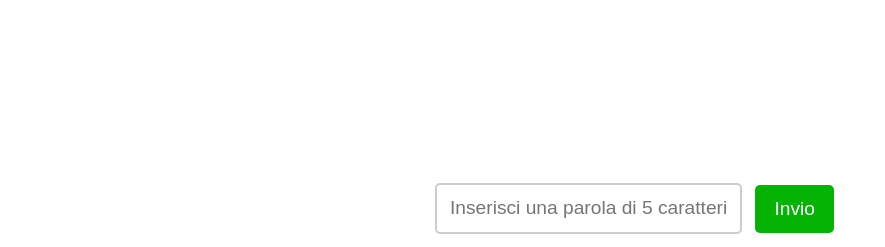
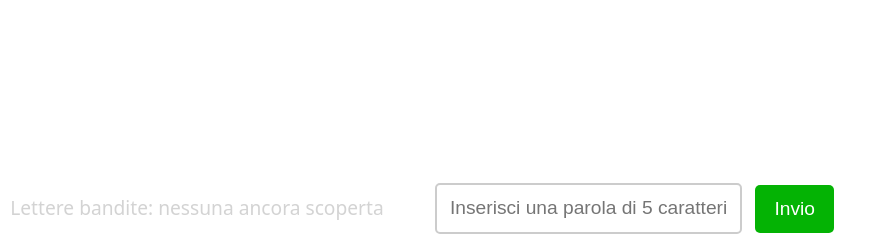
Before and after one commit to ulviSamuel/Wordle, a PHP site: page / in a window 1280 px wide. Shown: the part 553-800 px from the top of the page, without its empty margins (0-885 px from the left). Run offline with PHP 8.4, Linux system fonts and the light colour scheme.

Commit message:
Qualcosa va lettere ban

```diff
--- a/css/index_style.css
+++ b/css/index_style.css
@@ -9,6 +9,15 @@ body
     background-color: #ffff006b;
     padding: 1vw;
     margin-bottom: 1vw;
+}
+
+#lettereBandite
+{
+    position: fixed;
+    bottom: 2vw;
+    left: 0.8vw;
+    font-size: 1.5vw;
+    color: #80808059;
 }
 
 .letteraVerde
@@ -32,6 +41,7 @@ body
     text-align: center;
     line-height: 1.9vw;
     line-height: 0.4;
+    border-radius: 5px;
 }
 
 
--- a/index.php
+++ b/index.php
@@ -14,6 +14,7 @@
   <body>
       <h1 id='titolo'>Word?e</h1>
       <p id="vecchieParole"></p>
+      <span id='lettereBandite'>Lettere bandite: nessuna ancora scoperta</span>
       <input oninput="testoScritto()" placeholder="Inserisci una parola di 5 caratteri" type="text" name="nuovaParola" id="nuovaParola" maxlength="5">
       <button id='invioBtn' onclick="clickBtnCerca()">Invio</button>
 
@@ -41,12 +42,19 @@
                       pulsanteInvio.style.display = "none";
                       var iNuovaParola = document.getElementById("nuovaParola");
                       iNuovaParola.style.display = "none";
+                      document.getElementById("vecchieParole").innerHTML = res;
                     }
-                    document.getElementById("vecchieParole").innerHTML = res;
+                    else
+                    {
+                      var parti = res.split(" BANDITE ");
+                      document.getElementById("lettereBandite").innerHTML = parti[1];
+                      document.getElementById("vecchieParole").innerHTML = parti[0];
+                    }
                 }
                 };
                 var vecchieParole = document.getElementById("vecchieParole").innerHTML;
-                xhttp.open("GET", "verifica_parola.php?nuovaParola="+nuovaParola+"&vecchieParole="+vecchieParole, true);
+                var lettereBandite = document.getElementById("lettereBandite").innerHTML;
+                xhttp.open("GET", "verifica_parola.php?nuovaParola="+nuovaParola+"&vecchieParole="+vecchieParole+"&lettereBandite="+lettereBandite, true);
                 xhttp.send();
                 }
                 else
--- a/verifica_parola.php
+++ b/verifica_parola.php
@@ -7,6 +7,7 @@
     require_once("verifica_esistenza_parola.php");
     if($parolaEistente == true)
     {
+        require_once("crea_array_lettere_bandite_attuali.php");
         require_once("verifica_posizione_giusta_lettera.php");
         if($cont != 5)
             require_once("verifica_caratteri_giusti.php");
```
Also changed, not shown: crea_array_lettere_bandite_attuali.php (added, +17 -0 lines), crea_risposta.php (+14 -0 lines), verifica_posizione_giusta_lettera.php (+13 -0 lines).
